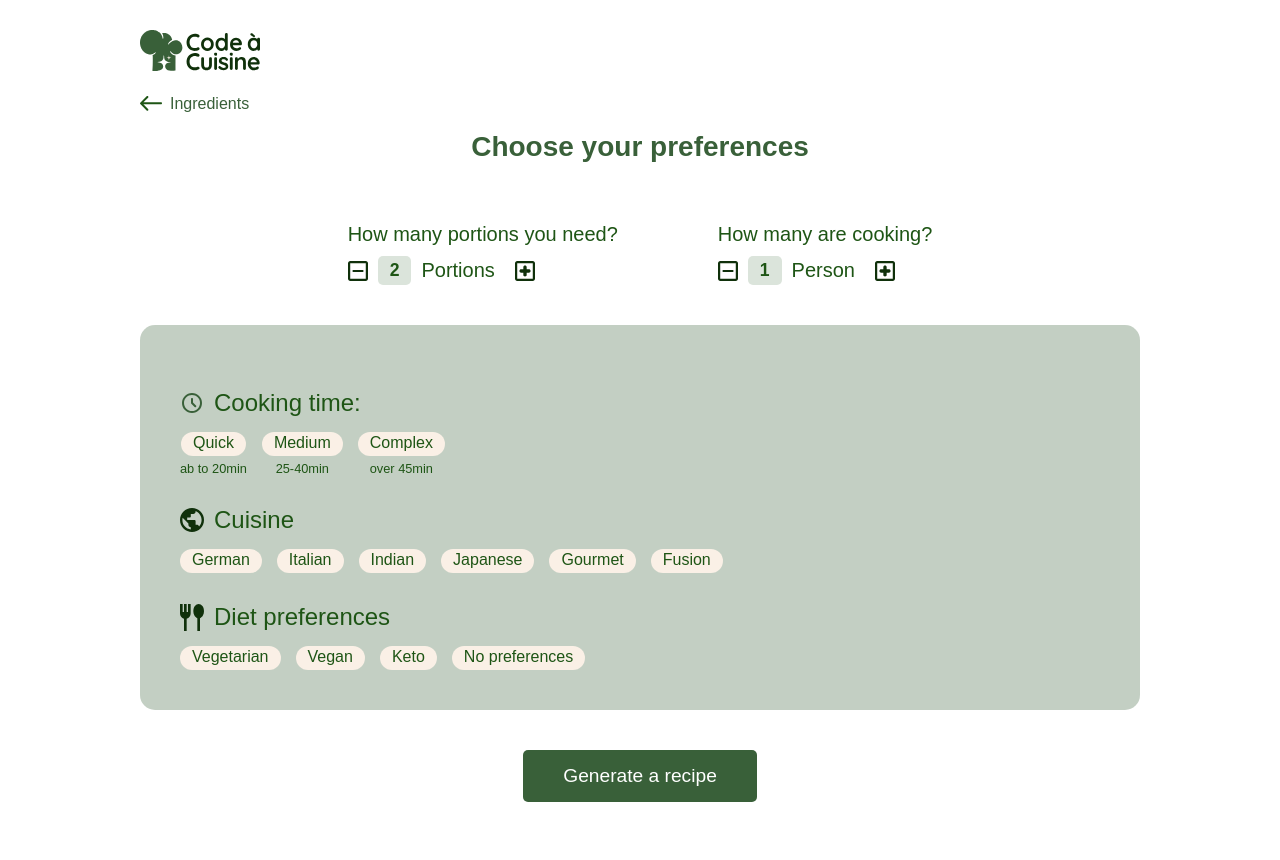
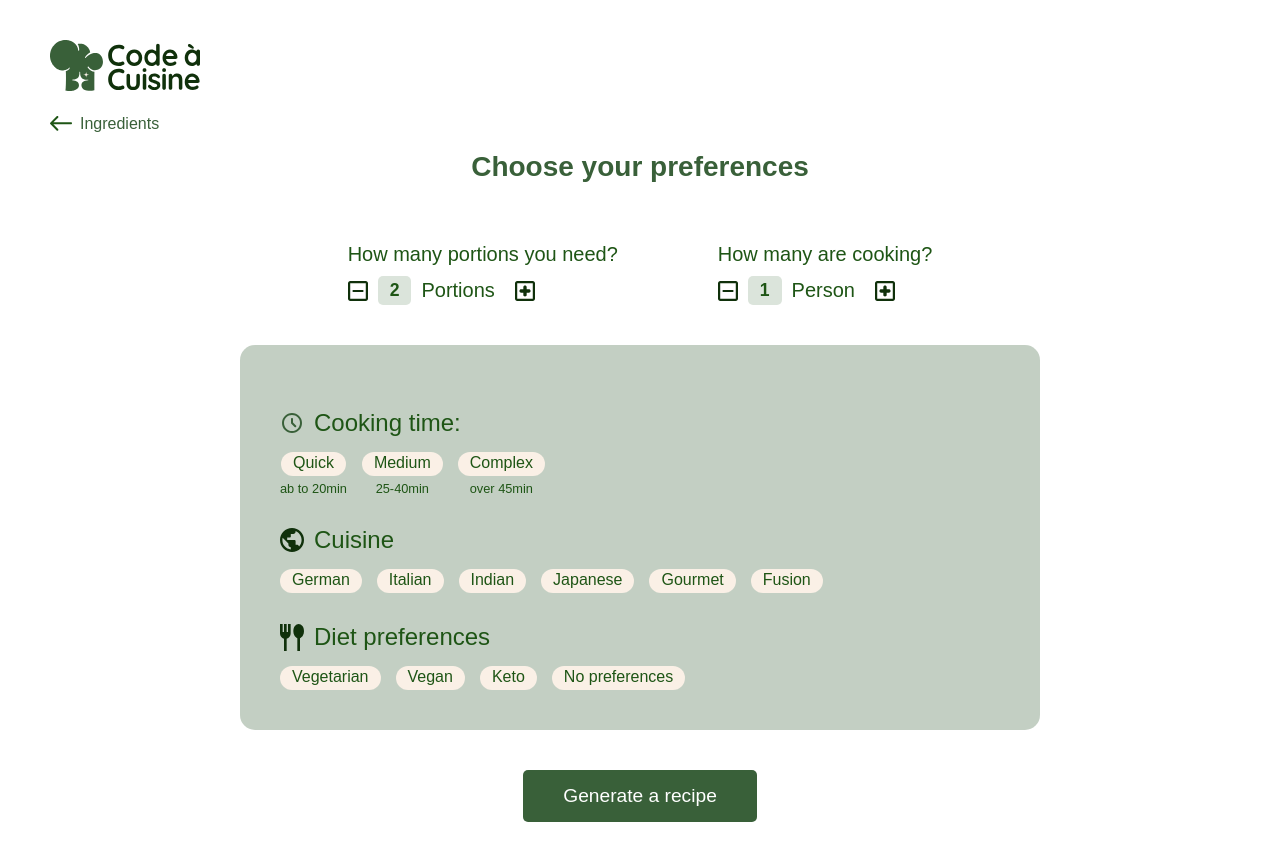
Before and after one commit to NikolPap/Code-a-Cuisine, an Angular app: page /preferences in a window 1280 px wide. Before the commit the page ends 832 px from the top, so only its background shows below. Built offline with nearby package versions, Linux system fonts and the light colour scheme.

Commit message:
Aktualisiere das Padding und die maximale Breite der Page-Wrapper-Klasse sowie die Breite der Logo-Klasse für ein verbessertes Layout

```diff
--- a/src/app/pages/preferences/preferences.scss
+++ b/src/app/pages/preferences/preferences.scss
@@ -1,6 +1,6 @@
 .page-wrapper {
-  padding: 30px 50px;
-  max-width: 1000px;
+  padding: 40px 50px;
+  max-width: 1440px;
   margin: 0 auto;
 }
 
@@ -13,7 +13,7 @@
 }
 
 .logo-small {
-  width: 120px;
+  width: 150px;
 }
 
 .back-link {
@@ -88,6 +88,9 @@
   border-radius: 15px;
   padding: 40px;
   margin-bottom: 40px;
+  max-width: 720px;
+  margin-left: auto;
+  margin-right: auto;
 }
 
 .pref-group {
```
